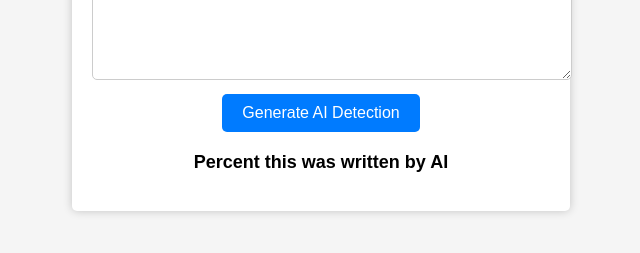
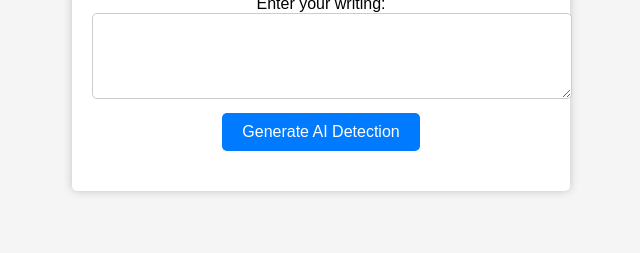
Before and after one commit to orangemn6/is-it-ai, a plain HTML site: page index.html in a window 1280 px wide. Shown: the part 347-600 px from the top of the page, without its empty margins (319-959 px from the left). Drawn offline with Linux system fonts and the light colour scheme.

Commit message:
Update index.html

```diff
--- a/index.html
+++ b/index.html
@@ -13,7 +13,7 @@
 
         <button id="generateButton">Generate AI Detection</button>
 
-        <p id="randomNumber"></p><p>Percent this was written by AI</p>
+        <p id="randomNumber"></p>
     </div>
 
     <script>
```
